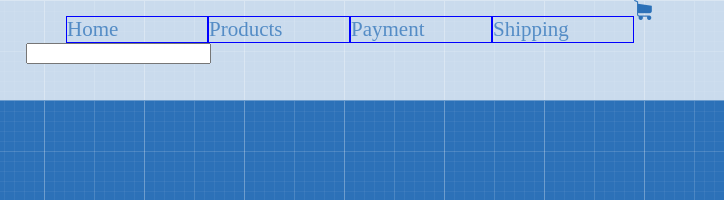
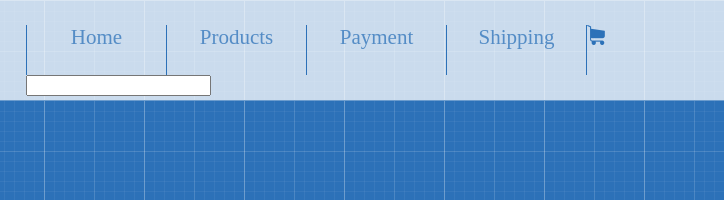
Before and after one commit to ArturGalash/ArturGalash.github.io, a plain HTML site: page index.html in a window 1280 px wide. Shown: the top 200 px of the page, 556-1280 px from the left. Drawn offline with Linux system fonts and the light colour scheme.

Commit message:
style menu

```diff
--- a/index.html
+++ b/index.html
@@ -7,13 +7,14 @@
 </head>
 <body background="image/Фон копия.png">
 	<header class="head">
-		<div class="logo"><img src="image/Logo.png" placeholder="logo"></div>
-		<div class="nav"><ul>
-			<li class="menu"><a href="#">Home</a></li>
-			<li class="menu"><a href="#">Products</a></li>
-			<li class="menu"><a href="#">Payment</a></li>
-			<li class="menu"><a href="#">Shipping</a></li>
-		</ul></div>
+		<div class="logo"><img src="image/Logo.png" 				placeholder="logo"></div>
+		<div class="menu"><ul>
+			<li><a href="#">Home</a></li>
+			<li><a href="#">Products</a></li>
+			<li><a href="#">Payment</a></li>
+			<li><a href="#">Shipping</a></li></ul>
+			<li class="short"></li>
+		</div>
 		<div class="search"><input type="search"></div>
 		<div class="basket"><img src="image/basket.png" placeholder="Basket"></div>
 	</header>
--- a/style.css
+++ b/style.css
@@ -1,10 +1,7 @@
+body {
+	width: 1920px;
+}
 
-a {
-	text-decoration: none;
-	color: rgba(44, 113, 184, 0.75);
-	font-size: 21px;
-	display: block;
-}
 .head {
 	width: 100%;
 	height: 100px;
@@ -12,6 +9,7 @@ a {
   	position: absolute;
   	left: 0px;
   	top: 0px;
+  	display: block;
 }
 
 .logo {
@@ -21,17 +19,47 @@ a {
 	margin: 30px;
 	margin-left: 375px;
 }
-.nav {
-	float: left;
+.menu {
+	margin-top: 25px;
 }
+.menu a {
+	text-decoration: none;
+	color: rgba(44, 113, 184, 0.75);
+	display: block;
+	width: 100%;
+	height: 100%;
 
-.menu {
+
+}
+.menu ul {
+	margin: auto;
+	padding: auto;
+	text-align: center;
+
+}
+.menu li {
 	list-style: none;
 	float: left;
 	width: 140px;
-	border: 1px blue solid;
+	height: 50px;
+	border-left: 1px solid #2c71b8;
+	font-size: 21px;
+	box-sizing: border-box;
 }
 
+.menu .short {
+	width: 1px;
+	height: 50px;
+}
+.menu li:after {
+	content: "";
+	clear: both;
+	display: block;
+}
+.menu li a:hover {
+	background-color: #2c71b8;
+	color: white;
+}
 .search {
 	float: left;
 }
```
